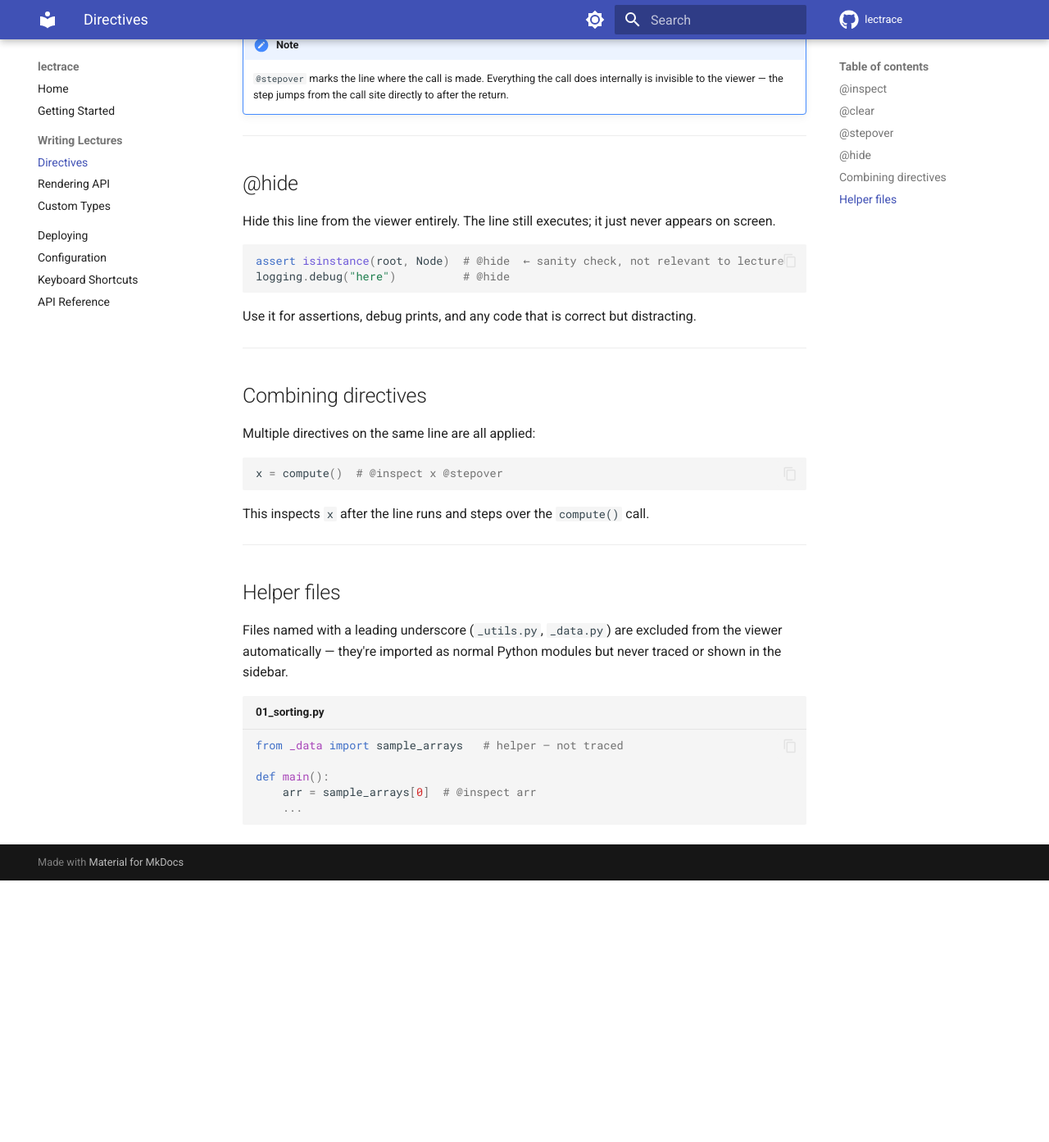
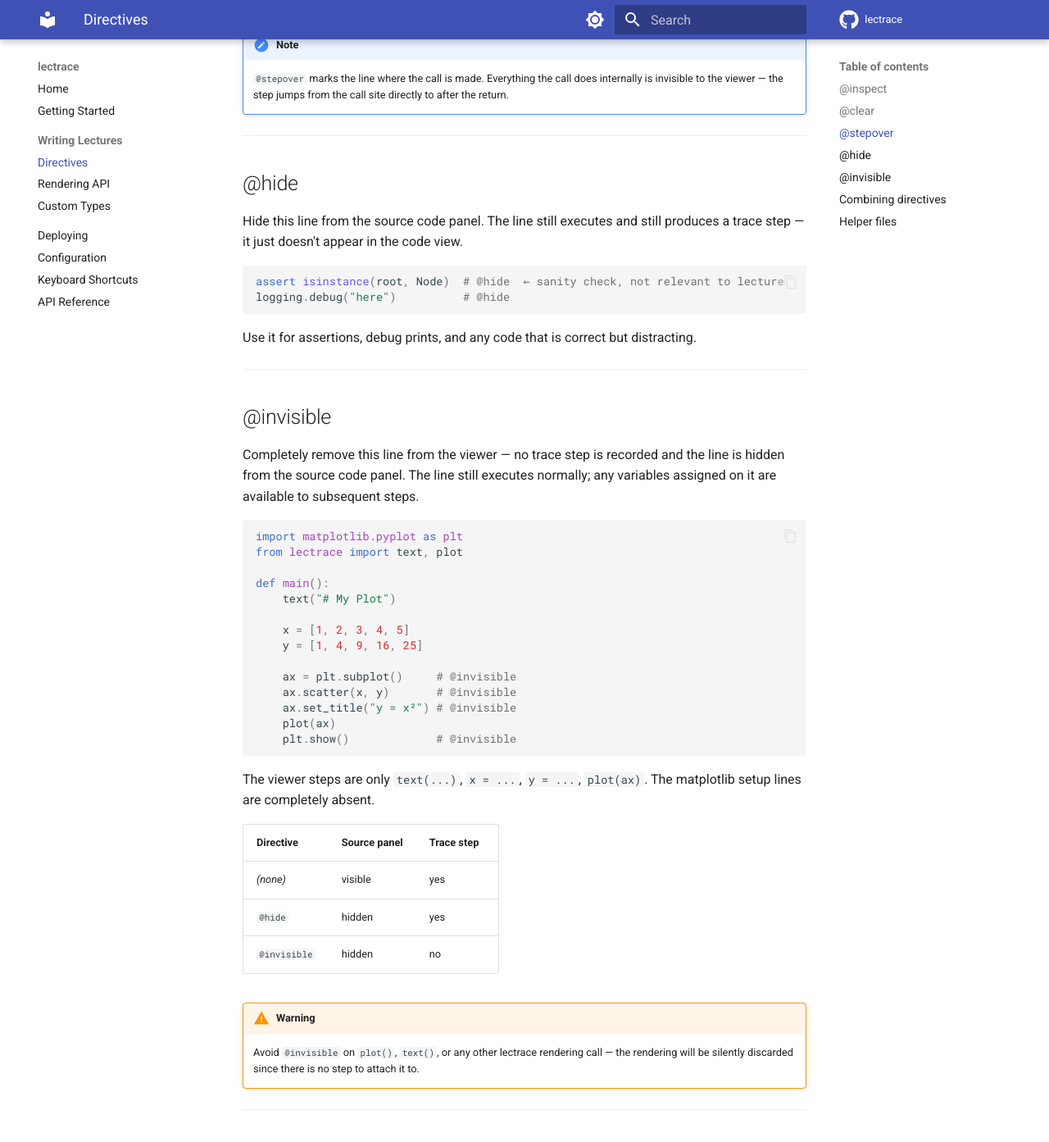
Before and after one commit to praisegee/lectrace, an MkDocs documentation site: the page built from docs/directives.md, in a window 1280 px wide and 1400 px high, scrolled down 1509 px. Shown: the top 1393 px of the window at 82% size. Built offline with MkDocs 1.6.1 and Material for MkDocs 9.7.7, drawn with Linux system fonts in a browser that asks for light colours; comment, search, counter and statistics services are not loaded; before the commit the page ends 2583 px from its top, so only the background shows below that.

Commit message:
document @invisible directive

````diff
--- a/docs/directives.md
+++ b/docs/directives.md
@@ -71,7 +71,7 @@ This is especially useful for utility functions, recursive helpers, or library c
 
 ## @hide
 
-Hide this line from the viewer entirely. The line still executes; it just never appears on screen.
+Hide this line from the source code panel. The line still executes and still produces a trace step — it just doesn't appear in the code view.
 
 ```python
 assert isinstance(root, Node)  # @hide  ← sanity check, not relevant to lecture
@@ -79,6 +79,40 @@ logging.debug("here")          # @hide
 ```
 
 Use it for assertions, debug prints, and any code that is correct but distracting.
+
+---
+
+## @invisible
+
+Completely remove this line from the viewer — no trace step is recorded and the line is hidden from the source code panel. The line still executes normally; any variables assigned on it are available to subsequent steps.
+
+```python
+import matplotlib.pyplot as plt
+from lectrace import text, plot
+
+def main():
+    text("# My Plot")
+
+    x = [1, 2, 3, 4, 5]
+    y = [1, 4, 9, 16, 25]
+
+    ax = plt.subplot()     # @invisible
+    ax.scatter(x, y)       # @invisible
+    ax.set_title("y = x²") # @invisible
+    plot(ax)
+    plt.show()             # @invisible
+```
+
+The viewer steps are only `text(...)`, `x = ...`, `y = ...`, `plot(ax)`. The matplotlib setup lines are completely absent.
+
+| Directive | Source panel | Trace step |
+|---|---|---|
+| *(none)* | visible | yes |
+| `@hide` | hidden | yes |
+| `@invisible` | hidden | no |
+
+!!! warning
+    Avoid `@invisible` on `plot()`, `text()`, or any other lectrace rendering call — the rendering will be silently discarded since there is no step to attach it to.
 
 ---
 
````
